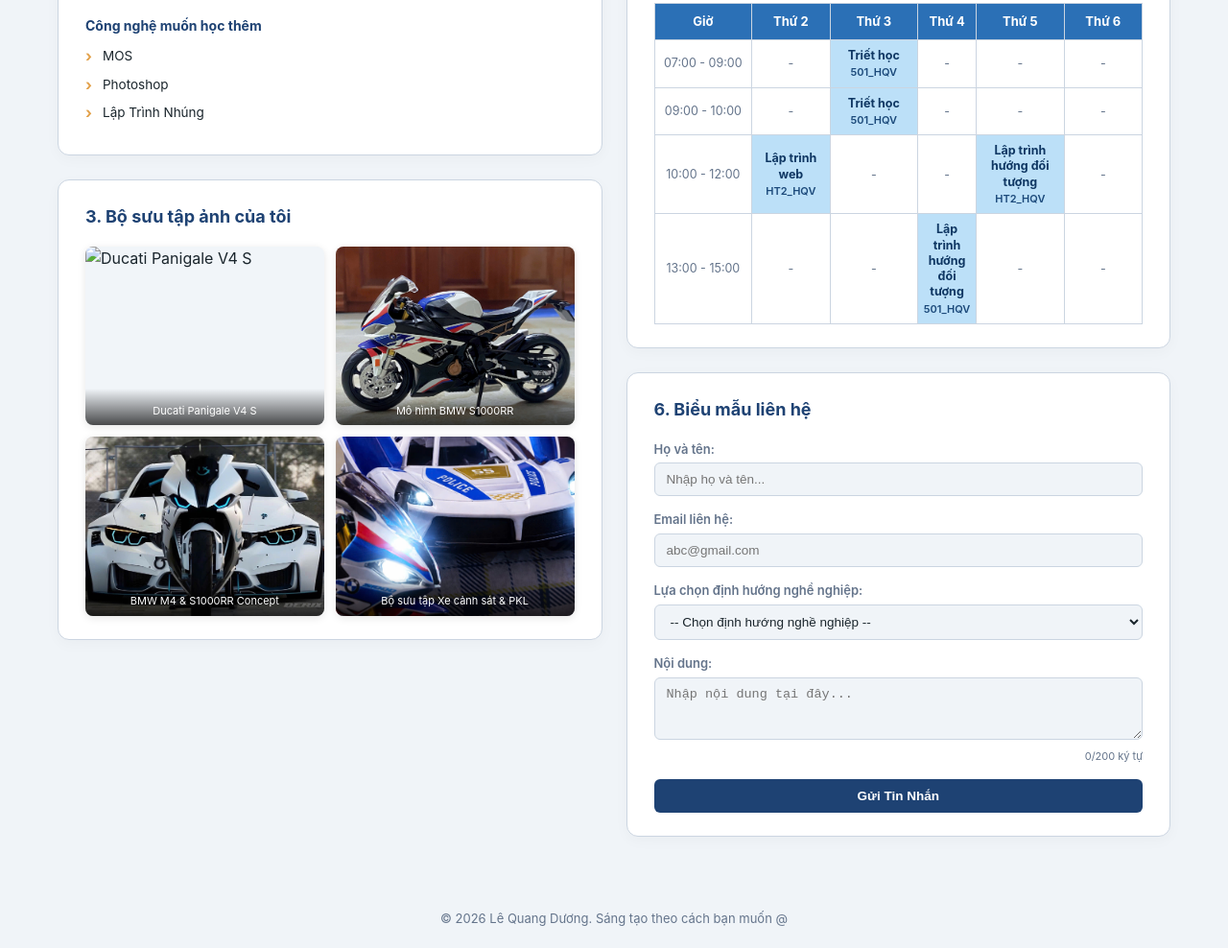
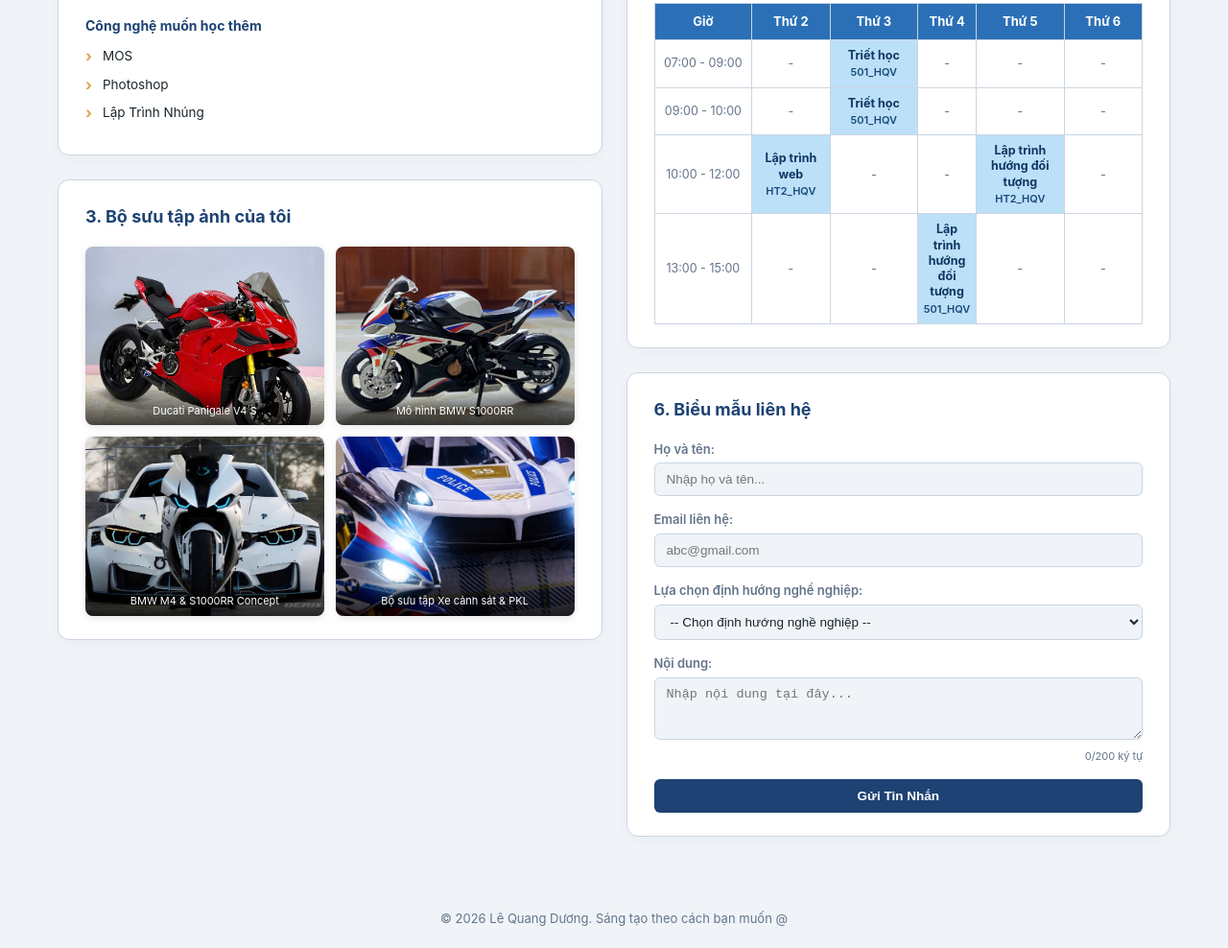
Before and after one commit to DuongLQPTIT/B25DCCC064_BaiTH01, a plain HTML site: page index.html in a window 1280 px wide. Shown: the part 972-1960 px from the top of the page at 96% size. Drawn offline with Linux system fonts and the light colour scheme.

Commit message:
Update index.html

```diff
--- a/index.html
+++ b/index.html
@@ -95,7 +95,7 @@
                 <div class="gallery-grid">
                     <div class="gallery-item">
                         <!-- Đường dẫn theo đúng tên file ảnh thứ 4 trong thư mục -->
-                        <img src="Bản sao anh4.jpg" alt="Ducati Panigale V4 S">
+                        <img src="anh4.jpg" alt="Ducati Panigale V4 S">
                         <div class="caption">Ducati Panigale V4 S</div>
                     </div>
                     <div class="gallery-item">
```
